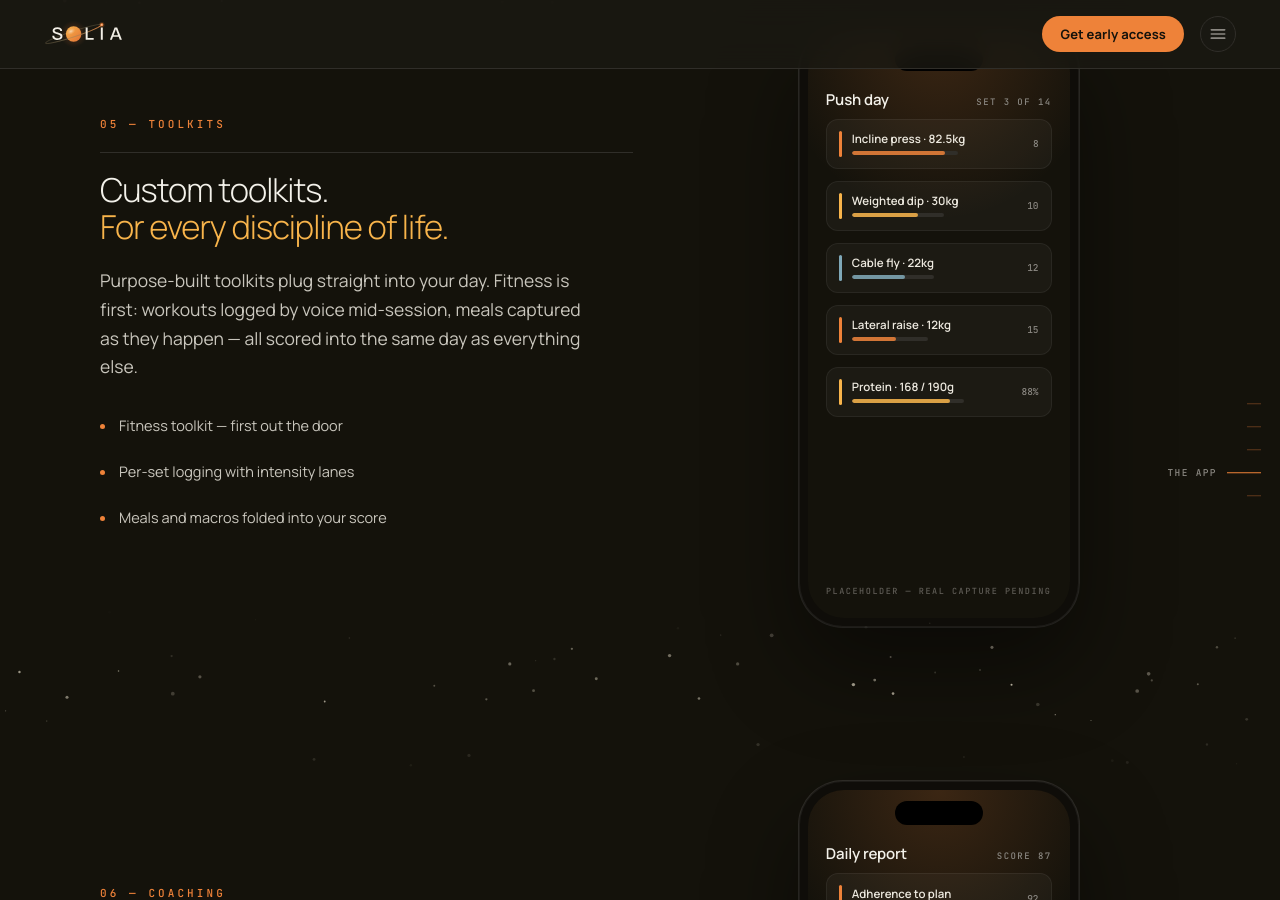
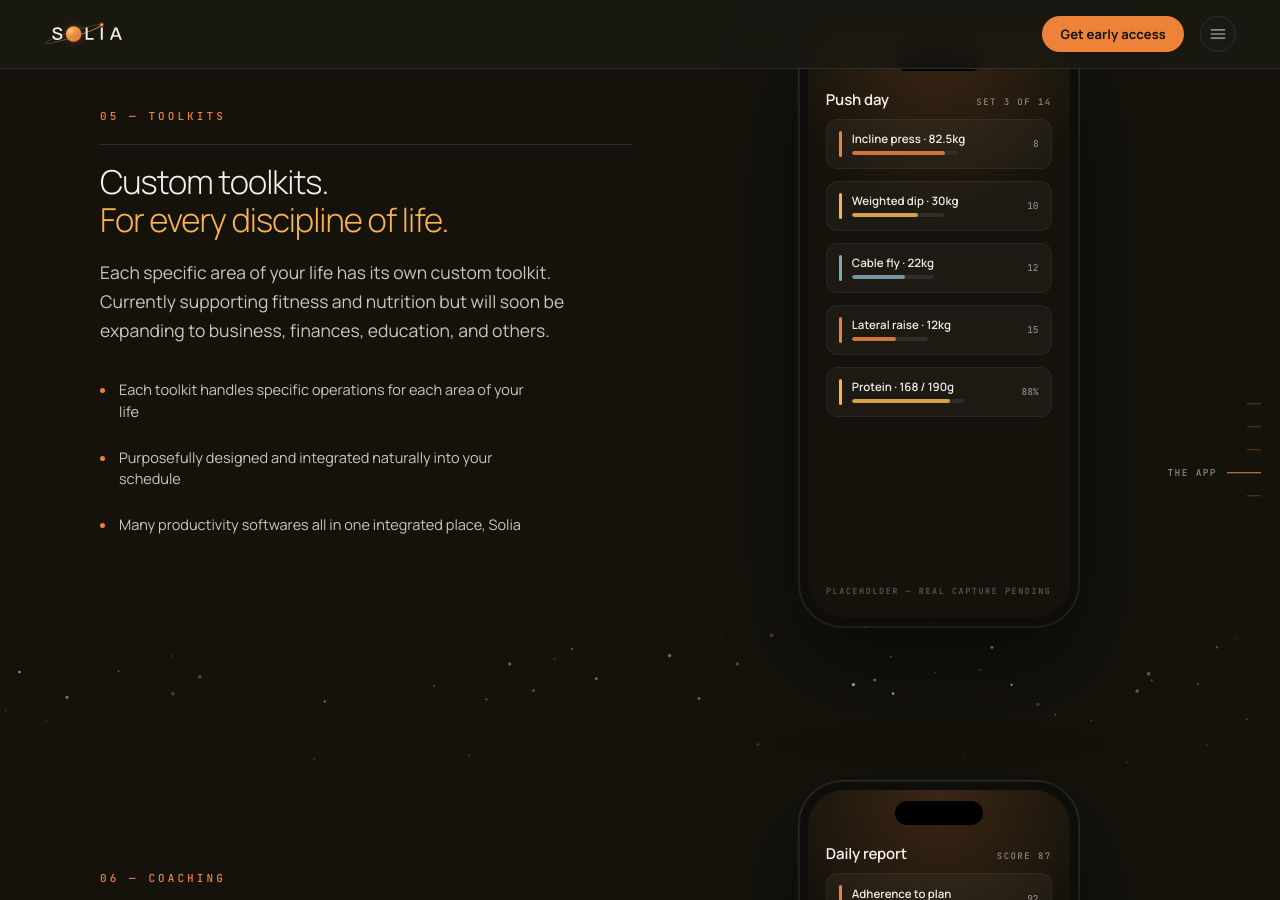
Before and after one commit to Solia-SaaS/Solia-Site, a Jekyll site: the page built from index.html, in a window 1280 px wide and 900 px high, scrolled down 5529 px. Built offline with Jekyll 4.4.1, drawn with Linux system fonts in a browser that asks for light colours; some of the changed text lies outside the part shown.

Commit message:
Sections 05-08: descriptions and bullets aligned with page 2's rows
Co-Authored-By: Claude Fable 5 <noreply@anthropic.com>

```diff
--- a/index.html
+++ b/index.html
@@ -485,14 +485,14 @@ description: Solia is a Life Operating System designed to align your actions wit
           <span>Custom toolkits.</span>
           <span><em>For every discipline of life.</em></span>
         </h2>
-        <p class="step-body" data-reveal>Purpose-built toolkits plug straight into your day. Fitness is first:
-           workouts logged by voice mid-session, meals captured as they happen —
-           all scored into the same day as everything else.</p>
+        <p class="step-body" data-reveal>Each specific area of your life has its own custom toolkit. Currently
+             supporting fitness and nutrition but will soon be expanding to business,
+             finances, education, and others.</p>
         <ul class="ticks" data-reveal>
-          <li><span class="tick-dot" aria-hidden="true"></span><span>Fitness toolkit — first out the door</span></li>
-          <li><span class="tick-dot" aria-hidden="true"></span><span>Per-set logging with intensity lanes</span></li>
-          <li><span class="tick-dot" aria-hidden="true"></span><span>Meals and macros folded into your score</span></li>
-        </ul>
+            <li><span class="tick-dot" aria-hidden="true"></span><span>Each toolkit handles specific operations for each area of your life</span></li>
+            <li><span class="tick-dot" aria-hidden="true"></span><span>Purposefully designed and integrated naturally into your schedule</span></li>
+            <li><span class="tick-dot" aria-hidden="true"></span><span>Many productivity softwares all in one integrated place, Solia</span></li>
+          </ul>
       </div>
       <div class="app-phone" data-reveal>
         <div class="phone">
@@ -524,14 +524,14 @@ description: Solia is a Life Operating System designed to align your actions wit
           <span>Intelligent coaching.</span>
           <span><em>A coach that actually knows you.</em></span>
         </h2>
-        <p class="step-body" data-reveal>Every morning, a sealed report on the day you just lived — and a goal
-           ladder that climbs with you. Read from your real data, not a
-           questionnaire from three weeks ago.</p>
+        <p class="step-body" data-reveal>Feedback based on your real-time data, no guessing. Provides guided
+             direction and automated adjustments to help you better align future
+             actions with achieving your goals.</p>
         <ul class="ticks" data-reveal>
-          <li><span class="tick-dot" aria-hidden="true"></span><span>Daily and weekly reports written for you</span></li>
-          <li><span class="tick-dot" aria-hidden="true"></span><span>Three-tier goals: the star, the season, tomorrow</span></li>
-          <li><span class="tick-dot" aria-hidden="true"></span><span>Every target backed by your own data</span></li>
-        </ul>
+            <li><span class="tick-dot" aria-hidden="true"></span><span>Guidance toward your specific goals, not just generic tips</span></li>
+            <li><span class="tick-dot" aria-hidden="true"></span><span>Built on what you actually do, not just what you planned to do</span></li>
+            <li><span class="tick-dot" aria-hidden="true"></span><span>Learns your patterns and adjusts to guide you to your goals</span></li>
+          </ul>
       </div>
       <div class="app-phone" data-reveal>
         <div class="phone">
@@ -563,13 +563,14 @@ description: Solia is a Life Operating System designed to align your actions wit
           <span>Social media.</span>
           <span><em>Rise together.</em></span>
         </h2>
-        <p class="step-body" data-reveal>Share the climb. Stories, messages and a feed of how people are really
-           living — not just what they post.</p>
+        <p class="step-body" data-reveal>A new way to connect and share your life with others. A social media
+             platform built to make you more inspired and productive, not waste
+             your time.</p>
         <ul class="ticks" data-reveal>
-          <li><span class="tick-dot" aria-hidden="true"></span><span>Stories and posts straight from your day</span></li>
-          <li><span class="tick-dot" aria-hidden="true"></span><span>Fast, modern messaging</span></li>
-          <li><span class="tick-dot" aria-hidden="true"></span><span>Follow the people pushing you</span></li>
-        </ul>
+            <li><span class="tick-dot" aria-hidden="true"></span><span>Share the life you're actually living, in real time</span></li>
+            <li><span class="tick-dot" aria-hidden="true"></span><span>A feed of people building, not performing for attention</span></li>
+            <li><span class="tick-dot" aria-hidden="true"></span><span>Connections built on shared goals, not surface-level validation</span></li>
+          </ul>
       </div>
       <div class="app-phone" data-reveal>
         <div class="phone">
@@ -601,13 +602,13 @@ description: Solia is a Life Operating System designed to align your actions wit
           <span>Leaderboards.</span>
           <span><em>Your whole life is the game.</em></span>
         </h2>
-        <p class="step-body" data-reveal>A global leaderboard where consistency is the score. Seasons, tiers and
-           matchups — earned from the way you actually live.</p>
+        <p class="step-body" data-reveal>A ranked system that turns self-improvement into a game worth winning.
+             The first ever real life ranked ladder.</p>
         <ul class="ticks" data-reveal>
-          <li><span class="tick-dot" aria-hidden="true"></span><span>Seasonal global rankings</span></li>
-          <li><span class="tick-dot" aria-hidden="true"></span><span>Tiers from Novice to Life Maxxed</span></li>
-          <li><span class="tick-dot" aria-hidden="true"></span><span>Head-to-head matchups that keep it honest</span></li>
-        </ul>
+            <li><span class="tick-dot" aria-hidden="true"></span><span>A ranked ladder for self-improvement and successful life metrics</span></li>
+            <li><span class="tick-dot" aria-hidden="true"></span><span>Ranks earned from real progress, consistency, and results</span></li>
+            <li><span class="tick-dot" aria-hidden="true"></span><span>Competition that pushes you, with honest feedback on your life</span></li>
+          </ul>
       </div>
       <div class="app-phone" data-reveal>
         <div class="phone">
```
